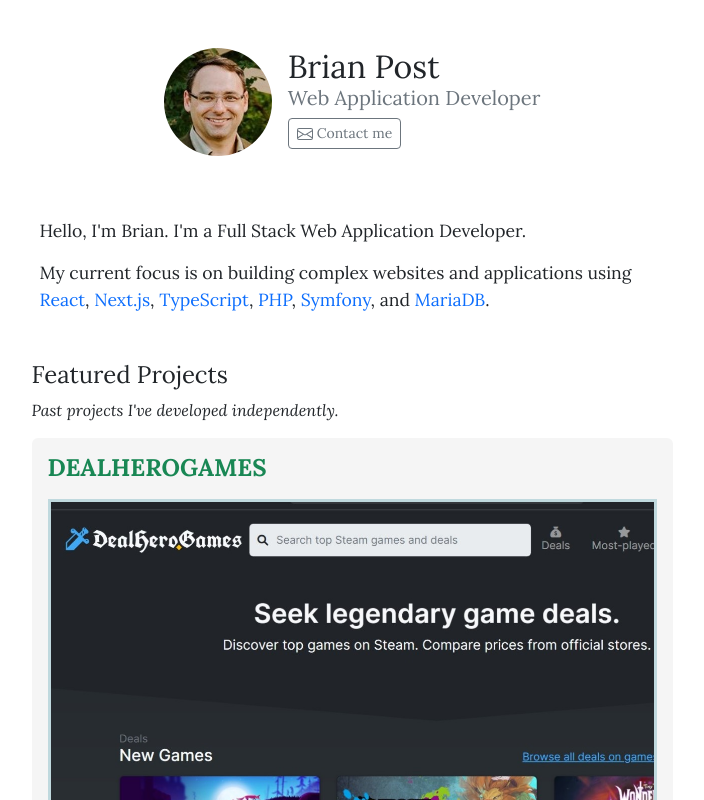
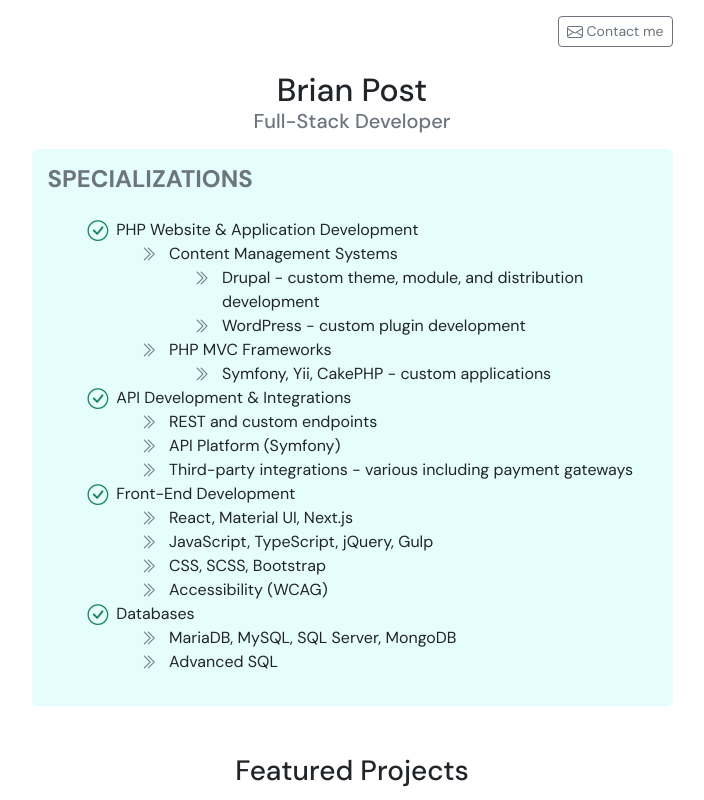
Before and after one commit to brianpost/portfolio-next, a Next.js app: page / in a window 1280 px wide. Shown: the top 800 px of the page, without its empty margins (288-992 px from the left). Built offline with nearby package versions, Linux system fonts and the light colour scheme.

Commit message:
Add Specializations section, change font, heading style updates

```diff
--- a/package.json
+++ b/package.json
@@ -10,6 +10,7 @@
   },
   "dependencies": {
     "bootstrap": "5.2.3",
+    "bootstrap-icons": "^1.11.3",
     "next": "12.1.6",
     "nodemailer": "^6.9.1",
     "react": "18.2.0",
--- a/pages/index.tsx
+++ b/pages/index.tsx
@@ -19,7 +19,7 @@
 
     const ContentTechLink = ({href, children}: {href: string, children: React.ReactNode}) => {
         return (
-            <a href={href} className="link-primary text-decoration-none">
+            <a href={href} className="link-primary text-decoration-none fw-bold">
                 {children}
             </a>
         )
@@ -30,6 +30,23 @@
             <a href={href} className="text-reset text-decoration-none">
                 {children}
             </a>
+        )
+    }
+
+    const SpecializationsCard = (
+        {children}: {children: React.ReactNode}
+    ) => {
+        return (
+            <div className="specializations-card border-0 card mb-4">
+                <div className="card-body">
+                    <h3 className="card-title text-uppercase text-secondary fw-bold h4 mb-3">
+                        Specializations
+                    </h3>
+                    <div className="px-2 pt-2 pb-0">
+                        {children}
+                    </div>
+                </div>
+            </div>
         )
     }
 
@@ -98,29 +115,26 @@
             </Head>
 
             <header>
-                <div className="container my-5">
+                <div className="container">
                     <PageColumn>
-                        <div className="d-flex flex-sm-row flex-column justify-content-center text-center text-sm-start">
-                            <div className="me-3">
-                                <Image
-                                    priority
-                                    src="/profile.jpg"
-                                    className="rounded-circle"
-                                    height={108}
-                                    width={108}
-                                    alt="Brian Post's profile image"
-                                />
-                            </div>
-                            <div>
-                                <h1 className="h2">
-                                    Brian Post
-                                    <small className="text-muted d-block h5">Web Application Developer</small>
-                                </h1>
-                                <a href={'#Contact'} className="btn btn-sm btn-outline-secondary d-inline-flex align-items-center">
+                        <div className="row">
+                            <div className="col-12 text-end pt-3">
+                                <a href={'#Contact'}
+                                   className="btn btn-sm btn-outline-secondary d-inline-flex align-items-center">
                                     <EnvelopeIcon/> Contact me
                                 </a>
                             </div>
                         </div>
+
+                        <div className="row">
+                            <div className="col-12 text-center mt-4 mb-2">
+                            <h1 className="h2">
+                                    Brian Post
+                                    <small className="text-muted d-block h5">Full-Stack Developer</small>
+                                </h1>
+                            </div>
+                        </div>
+
                     </PageColumn>
                 </div>
             </header>
@@ -128,27 +142,62 @@
             <main>
                 <div className="container">
 
-                    <section id="About">
+                    <section id="Specializations">
                         <PageColumn>
-                            <div className="p-2">
-                                <p>Hello, I&apos;m Brian.  I&apos;m a Full Stack Web Application Developer.</p>
-                                <p>
-                                    My current focus is on building complex websites and applications
-                                    using <ContentTechLink href="https://reactjs.org/">React</ContentTechLink>
-                                    , <ContentTechLink href="https://nextjs.org/">Next.js</ContentTechLink>
-                                    , <ContentTechLink href="https://www.typescriptlang.org/">TypeScript</ContentTechLink>
-                                    , <ContentTechLink href="https://www.php.net/">PHP</ContentTechLink>
-                                    , <ContentTechLink href="https://symfony.com/">Symfony</ContentTechLink>
-                                    , and <ContentTechLink href="https://mariadb.com/">MariaDB</ContentTechLink>.
-                                </p>
-                            </div>
+                            <SpecializationsCard>
+                                <ul>
+                                    <li>PHP Website & Application Development
+                                        <ul>
+                                            <li>Content Management Systems
+                                                <ul>
+                                                    <li>Drupal - custom theme, module, and distribution development</li>
+                                                    <li>WordPress - custom plugin development</li>
+                                                </ul>
+                                            </li>
+                                            <li>PHP MVC Frameworks
+                                                <ul>
+                                                    <li>Symfony, Yii, CakePHP - custom applications</li>
+                                                </ul>
+                                            </li>
+                                        </ul>
+                                    </li>
+
+                                    <li>API Development & Integrations
+                                        <ul>
+                                            <li>REST and custom endpoints</li>
+                                            <li>API Platform (Symfony)</li>
+                                            <li>Third-party integrations - various including payment gateways</li>
+                                        </ul>
+                                    </li>
+
+                                    <li>Front-End Development
+                                        <ul>
+                                            <li>React, Material UI, Next.js</li>
+                                            <li>JavaScript, TypeScript, jQuery, Gulp</li>
+                                            <li>CSS, SCSS, Bootstrap</li>
+                                            <li>Accessibility (WCAG)</li>
+                                        </ul>
+                                    </li>
+
+                                    <li>Databases
+                                        <ul>
+                                            <li>MariaDB, MySQL, SQL Server, MongoDB</li>
+                                            <li>Advanced SQL</li>
+                                        </ul>
+                                    </li>
+                                </ul>
+                            </SpecializationsCard>
                         </PageColumn>
                     </section>
 
                     <section className="mt-4 mb-3">
                         <PageColumn>
-                            <h2 className="h4">Featured Projects</h2>
-                            <p><em>Past projects I&apos;ve developed independently.</em></p>
+                            <div className="row">
+                                <div className="col-12 text-center">
+                                    <h2 className="h3">Featured Projects</h2>
+                                    <p className="small"><em>Past projects I&apos;ve developed independently.</em></p>
+                                </div>
+                            </div>
                         </PageColumn>
                         <PageColumn>
                             <ProjectCard title="DealHeroGames" imageName="dealherogames.png" imagePriority={true}>
--- a/styles/Home.scss
+++ b/styles/Home.scss
@@ -19,3 +19,51 @@
 #About p {
   font-size: 1.1rem;
 }
+
+#Specializations {
+
+  .specializations-card {
+    background-color: #e5fdfd;
+  }
+
+  ul {
+    list-style: none;
+
+    li {
+      position: relative;
+      padding-left: 1.8em;
+
+      &::before {
+        content: "\F26B";
+        font-family: "bootstrap-icons";
+        position: absolute;
+        left: 0;
+        font-size: 1.3em;
+        margin-top: -3px;
+        color: $success;
+      }
+      ul {
+        padding-left: 1.5em;
+
+        li {
+          &::before {
+            content: "\F280";
+            font-family: "bootstrap-icons";
+            font-size: 1em;
+            color: $secondary;
+            margin-top: 0;
+          }
+        }
+      }
+    }
+  }
+
+}
+
+@include media-breakpoint-down(sm) {
+  #Specializations {
+    ul {
+      padding-left: 0;
+    }
+  }
+}
--- a/styles/globals.scss
+++ b/styles/globals.scss
@@ -1,10 +1,11 @@
 
-@import url("https://fonts.googleapis.com/css2?family=Lora:ital,wght@0,400;0,600;0,700;1,400;1,500;1,600;1,700&display=swap");
+@import url('https://fonts.googleapis.com/css2?family=DM+Sans:ital,opsz,wght@0,9..40,100..1000;1,9..40,100..1000&display=swap');
 
-$font-family-serif: Lora, serif;
+$font-family-serif: "DM Sans", sans-serif;;
 $font-family-base: $font-family-serif;
 
 @import "~bootstrap/scss/bootstrap";
+@import "~bootstrap-icons/font/bootstrap-icons.scss";
 
 html, body, #__next {
   height: 100%;
```
Also changed, not shown: public/profile.jpg (deleted), 1 other file (tests, documents, lock files or other folders).
